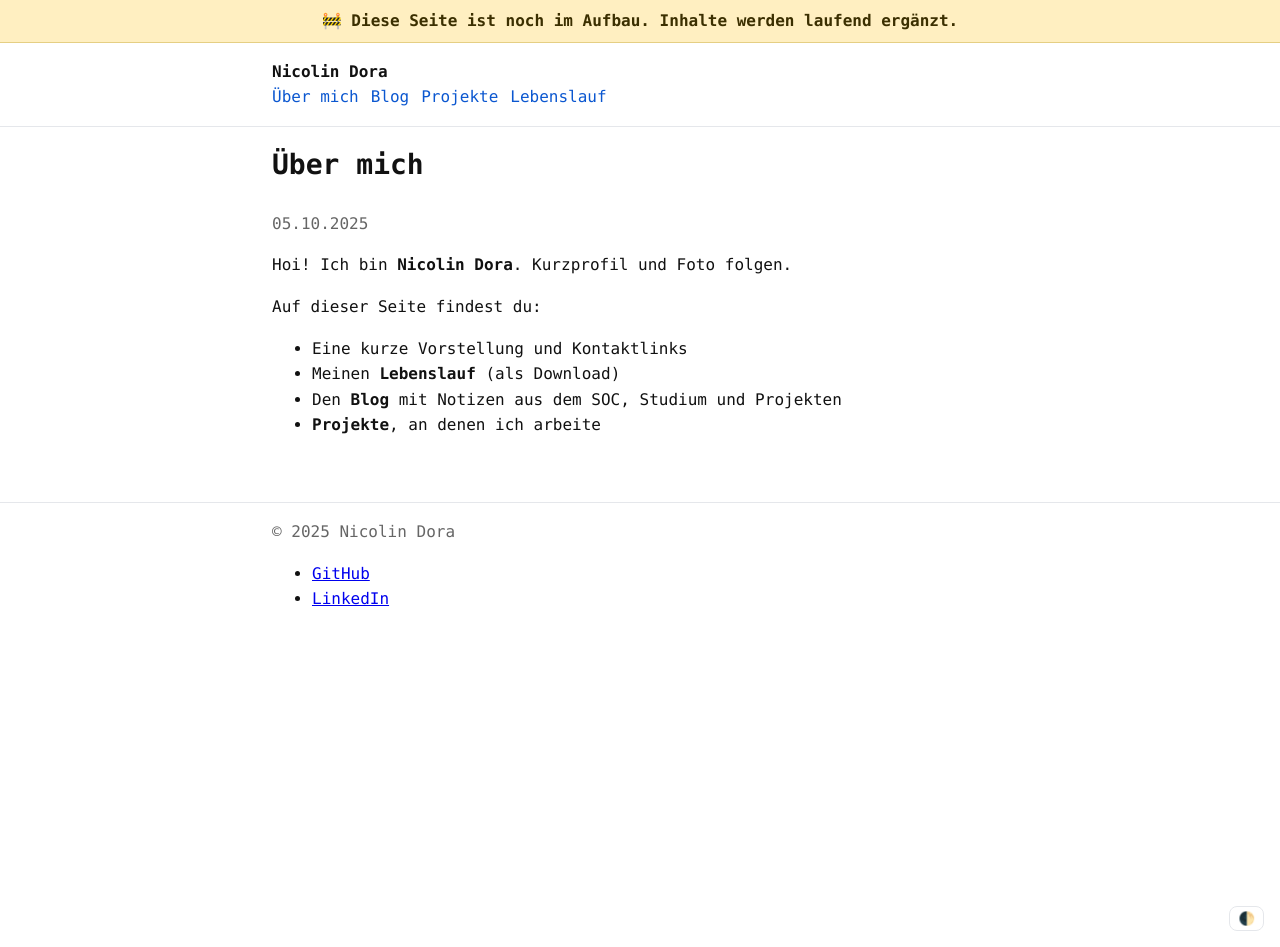
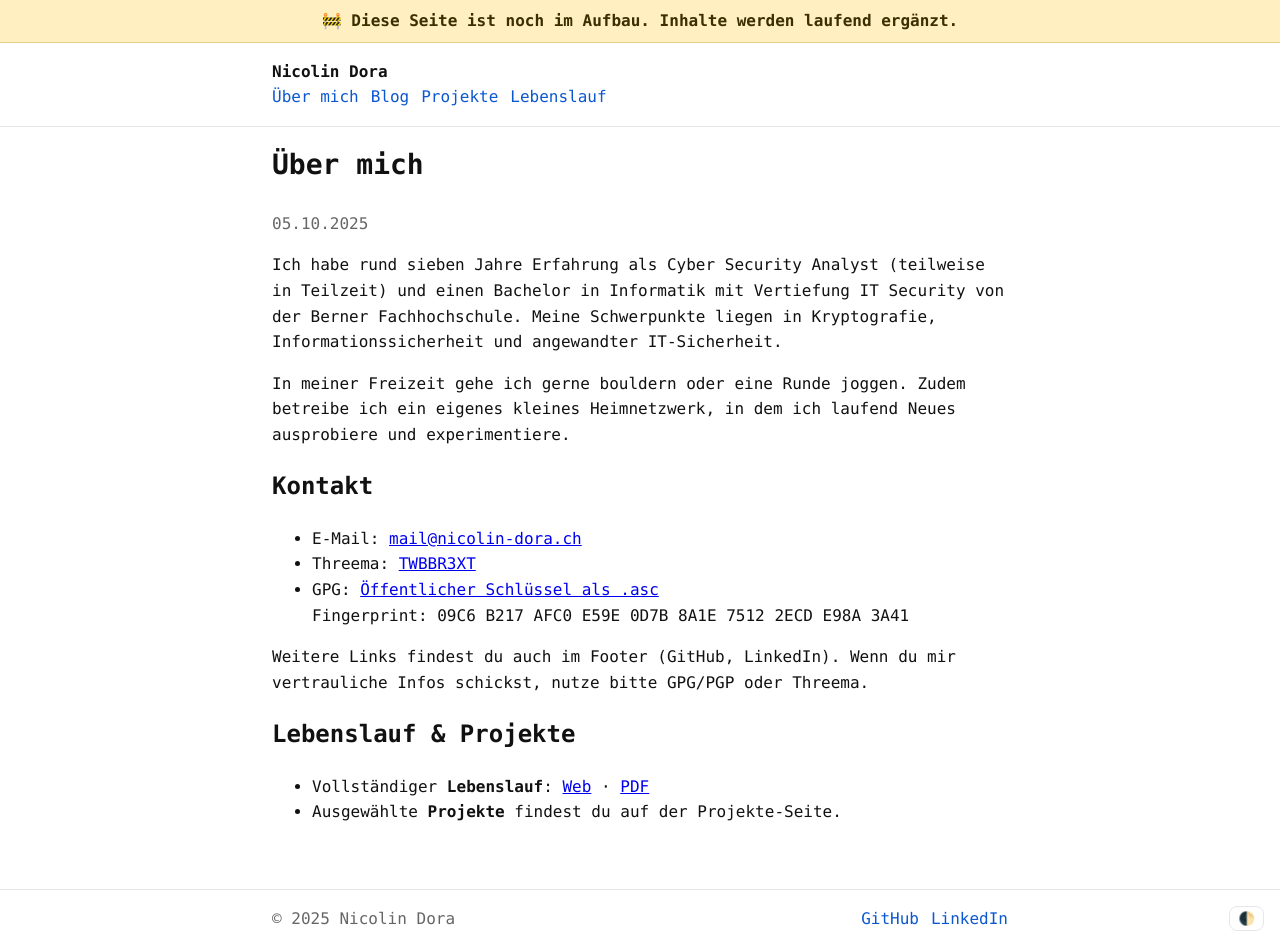
Before and after one commit to devobern/devobern.github.io, a Jekyll site: the page built from _pages/about.md, in a window 1280 px wide and 947 px high. Built offline with Jekyll 4.4.1, drawn with Linux system fonts in a browser that asks for light colours.

Commit message:
Update about page with professional background and contact information; add PGP public key file

```diff
--- a/_pages/about.md
+++ b/_pages/about.md
@@ -3,11 +3,20 @@ permalink: /about/
 title: Über mich
 ---
 
-Hoi! Ich bin **Nicolin Dora**. Kurzprofil und Foto folgen.
+Ich habe rund sieben Jahre Erfahrung als Cyber Security Analyst (teilweise in Teilzeit) und einen Bachelor in Informatik mit Vertiefung IT Security von der Berner Fachhochschule. Meine Schwerpunkte liegen in Kryptografie, Informationssicherheit und angewandter IT-Sicherheit.
 
-Auf dieser Seite findest du:
+In meiner Freizeit gehe ich gerne bouldern oder eine Runde joggen. Zudem betreibe ich ein eigenes kleines Heimnetzwerk, in dem ich laufend Neues ausprobiere und experimentiere.
 
-- Eine kurze Vorstellung und Kontaktlinks
-- Meinen **Lebenslauf** (als Download)
-- Den **Blog** mit Notizen aus dem SOC, Studium und Projekten
-- **Projekte**, an denen ich arbeite
+## Kontakt
+
+- E‑Mail: <mailto:mail@nicolin-dora.ch>
+- Threema: [TWBBR3XT](https://threema.id/TWBBR3XT)
+- GPG: [Öffentlicher Schlüssel als .asc](/assets/files/pgp_nicolin_dora.asc)
+	Fingerprint: 09C6 B217 AFC0 E59E 0D7B 8A1E 7512 2ECD E98A 3A41
+
+Weitere Links findest du auch im Footer (GitHub, LinkedIn). Wenn du mir vertrauliche Infos schickst, nutze bitte GPG/PGP oder Threema.
+
+## Lebenslauf & Projekte
+
+- Vollständiger **Lebenslauf**: <a href="/cv/">Web</a> · <a href="/assets/files/cv_nicolin_dora.pdf">PDF</a>
+- Ausgewählte **Projekte** findest du auf der Projekte‑Seite.
--- a/assets/css/style.css
+++ b/assets/css/style.css
@@ -68,9 +68,15 @@ body{
 /* Footer */
 .site-footer{border-top:1px solid var(--border); margin-top:2rem}
 .site-footer p{margin:0; color:var(--muted)}
+/* Footer layout: one line left/right */
+.site-footer .container{ display:flex; align-items:center; justify-content:space-between; gap:.75rem; flex-wrap:wrap }
 /* Footer theme toggle position */
 .site-footer{ position: relative; }
 .site-footer .theme-toggle{ position: fixed; right: 1rem; bottom: 1rem; }
+/* Footer links */
+.footer-links ul{list-style:none; margin:0; padding:0; display:flex; gap:.75rem; flex-wrap:wrap}
+.footer-links a{ color: var(--link); text-decoration: none }
+.footer-links a:hover, .footer-links a:focus{ text-decoration: underline }
 
 /* Accessible focus ring */
 :focus-visible{outline: 2px solid #ffbf47; outline-offset: 2px}
```
Also changed, not shown: 1 other file.
